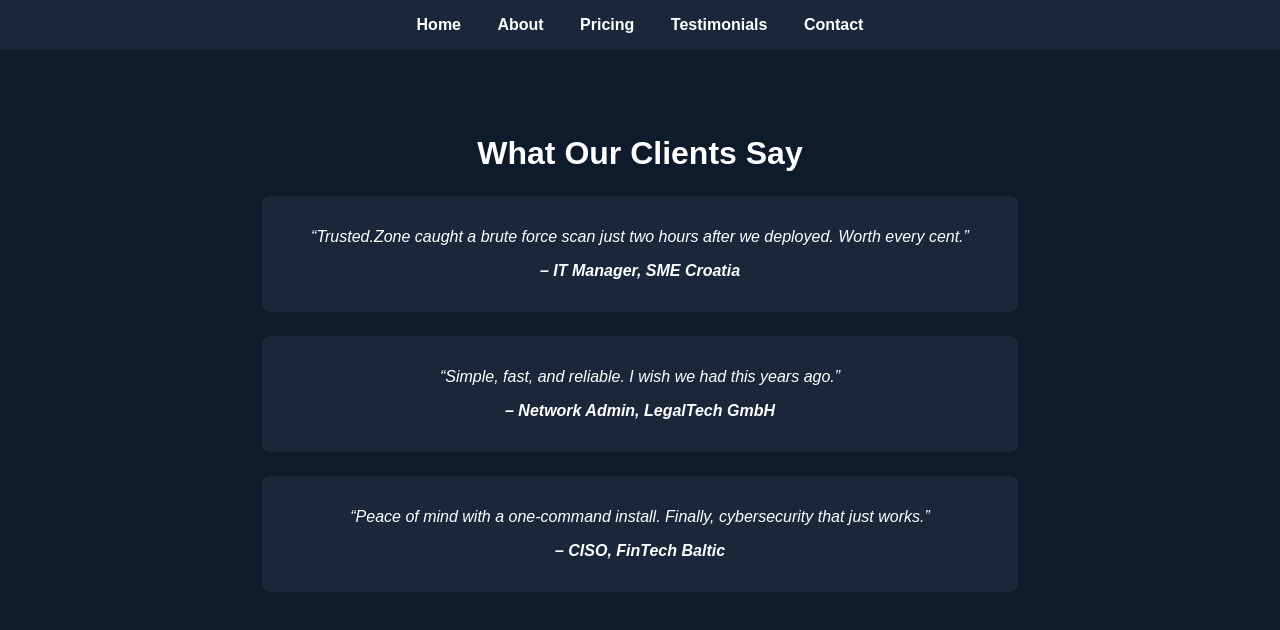
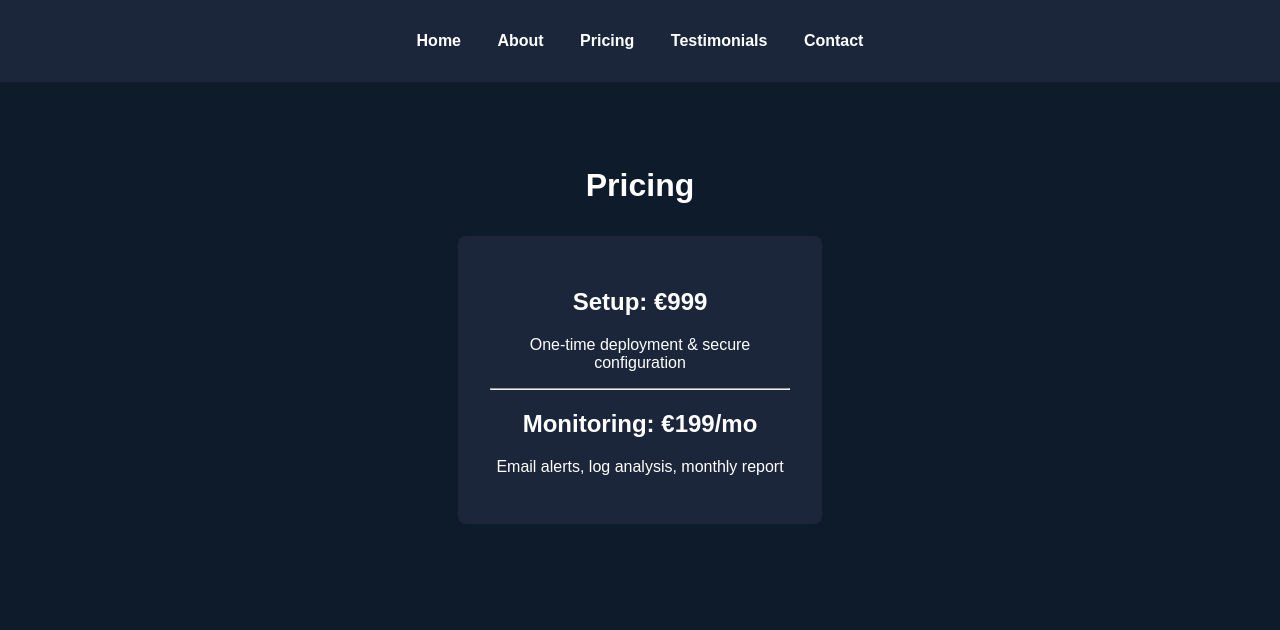
Before and after one commit to rachsamazon/rachsamazon.github.io, a plain HTML site: page pricing.html in a window 1280 px wide. Drawn offline with Linux system fonts and the light colour scheme.

Commit message:
Update pricing.html

```diff
--- a/pricing.html
+++ b/pricing.html
@@ -2,7 +2,7 @@
 <html lang="en">
 <head>
   <meta charset="UTF-8" />
-  <title>Testimonials</title>
+  <title>Pricing</title>
 
   <style>
     body {
@@ -10,6 +10,22 @@
       font-family: Arial, sans-serif;
       background-color: #0d1b2a;
       color: #ffffff;
+      animation: fadeIn 0.5s ease-in;
+    }
+    @keyframes fadeIn {
+      from { opacity: 0; }
+      to { opacity: 1; }
+    }
+    nav {
+      background-color: #1b263b;
+      padding: 1rem;
+      text-align: center;
+    }
+    nav a {
+      color: white;
+      margin: 0 1rem;
+      text-decoration: none;
+      font-weight: bold;
     }
     .container {
       padding: 4rem;
@@ -53,20 +69,13 @@
     </div>
   </nav>
 
-<div class="container">
-        <h1>What Our Clients Say</h1>
-        <div class="testimonial">
-          “Trusted.Zone caught a brute force scan just two hours after we deployed. Worth every cent.”
-          <div class="author">– IT Manager, SME Croatia</div>
-        </div>
-        <div class="testimonial">
-          “Simple, fast, and reliable. I wish we had this years ago.”
-          <div class="author">– Network Admin, LegalTech GmbH</div>
-        </div>
-        <div class="testimonial">
-          “Peace of mind with a one-command install. Finally, cybersecurity that just works.”
-          <div class="author">– CISO, FinTech Baltic</div>
-        </div>
-        </div>
+<div class="container"><h1>Pricing</h1>
+        <div class="price-box">
+          <h2>Setup: €999</h2>
+          <p>One-time deployment & secure configuration</p>
+          <hr />
+          <h2>Monitoring: €199/mo</h2>
+          <p>Email alerts, log analysis, monthly report</p>
+        </div></div>
 </body>
 </html>
```
